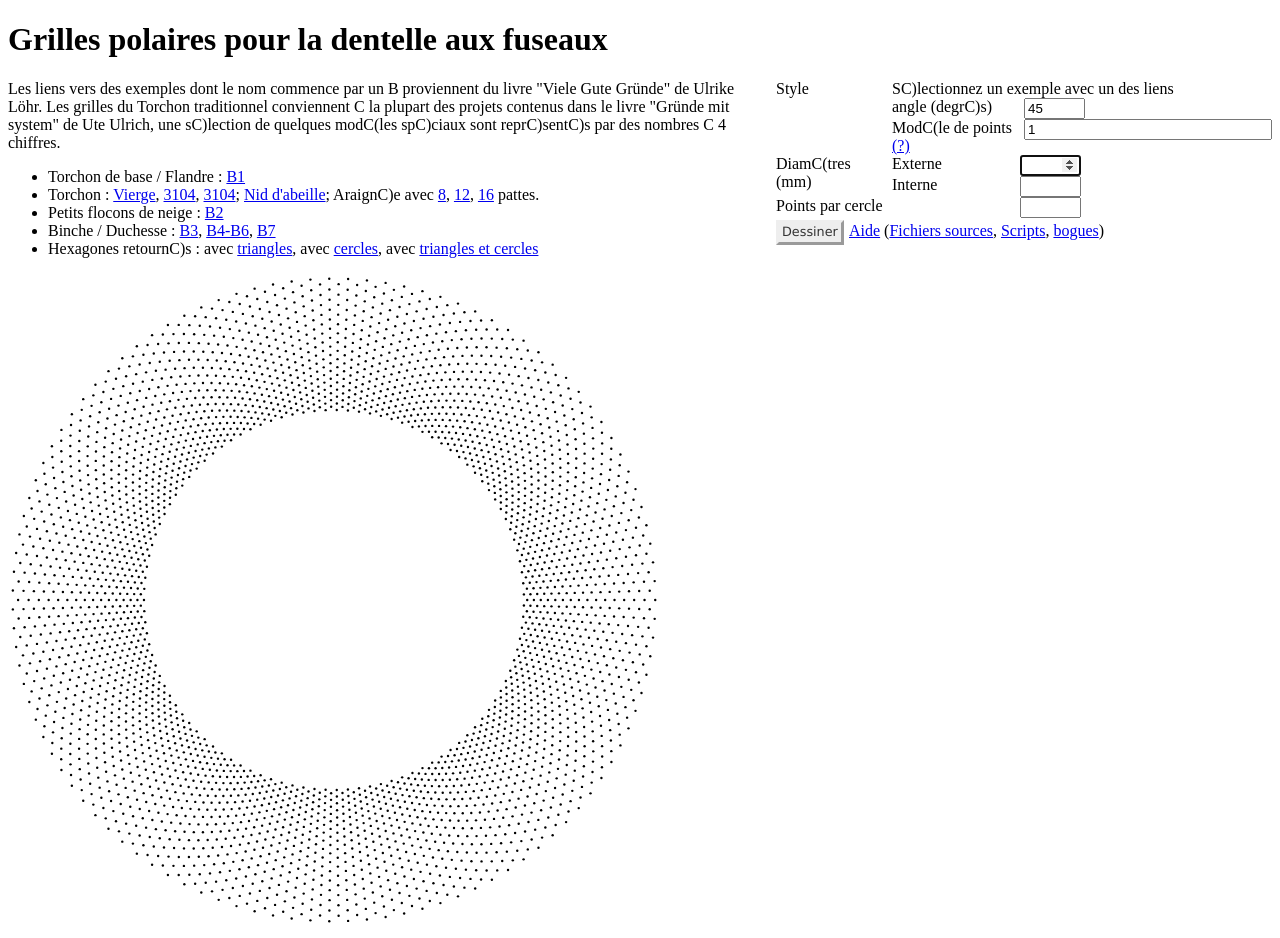
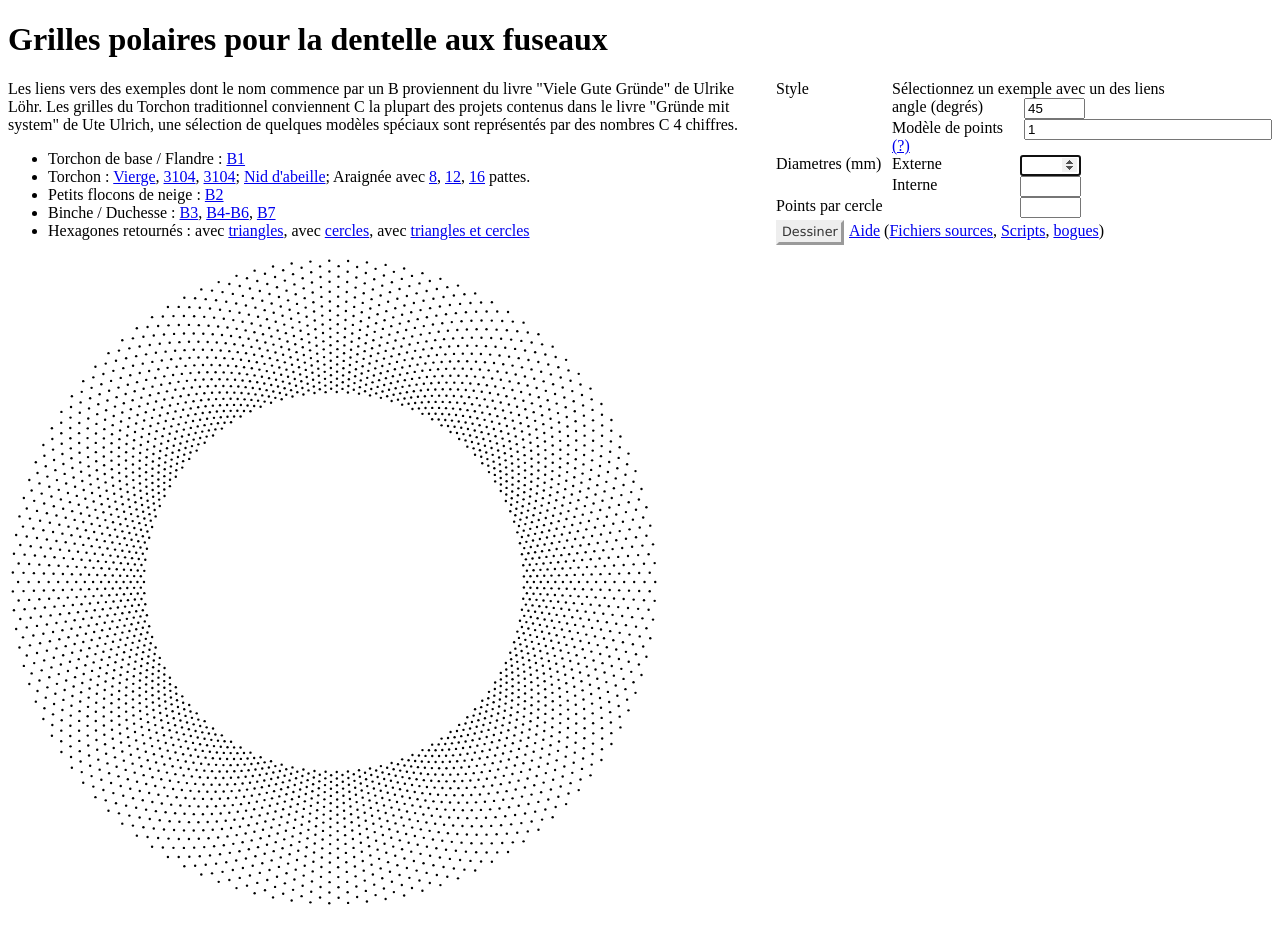
Before and after one commit to d-bl/polar-grids, a Jekyll site: the page docs/index_fr.html, which Jekyll copies as it is, in a window 1280 px wide. Built offline with Jekyll 4.4.1, drawn with Linux system fonts in a browser that asks for light colours.

Commit message:
broken links, accents

```diff
--- a/docs/index.html
+++ b/docs/index.html
@@ -43,7 +43,7 @@
           <label for="angle">pattern of dots</label>
           <input id="dotPattern" name="dotPattern" list="dotPatterns" pattern="[012]+(,[012]+)*">
           <br>
-          <a href="https://github.com/jo-pol/DiBL/wiki/About-polar-grids#pattern-of-dots">(?)</a>
+          <a href="help#pattern-of-dots">(?)</a>
           zero = nothing, one = dot, two = circle
       </fieldset>
       <datalist id="dotPatterns">
@@ -64,7 +64,7 @@
       </fieldset>
       <br/>
       <button class="button" type="submit">draw</button>
-      <a href="help/About-polar-grids">help</a>
+      <a href="help">help</a>
       (<a href="https://github.com/d-bl/polar-grids/issues">issues</a>,
       <a href="https://github.com/d-bl/polar-grids/commits">changes</a>,
       <a href="https://github.com/d-bl/polar-grids/">source files</a>,
--- a/docs/index_fr.html
+++ b/docs/index_fr.html
@@ -35,12 +35,12 @@
   <form action="">
       <label for="style">Style </label>
       <fieldset id="style">
-		  SC)lectionnez un exemple avec un des liens
+		  Sélectionnez un exemple avec un des liens
           <br/>
-          <label for="angle">angle (degrC)s) </label>
+          <label for="angle">angle (degrés) </label>
           <input id="angle" name="angle" type="number" min="10" max="80" value="45">
           <br/>
-          <label for="angle">ModC(le de points <a href="https://github.com/jo-pol/DiBL/wiki/About-polar-grids#Pattern-of-dots">(?)</a></label>
+          <label for="angle">Modèle de points <a href="https://github.com/d-bl/polar-grids/help#Pattern-of-dots">(?)</a></label>
           <input id="dotPattern" name="dotPattern" list="dotPatterns" value="1" pattern="[012]+(,[012]+)*">
       </fieldset>
       <datalist id="dotPatterns">
@@ -48,7 +48,7 @@
           <option value="1,1210,1,1012"></option>
       </datalist>
       <br/>
-      <label for="diameters">DiamC(tres (mm) </label>
+      <label for="diameters">Diametres (mm) </label>
       <fieldset id="diameters">
           <label for="outerDiameter">Externe </label><input id="outerDiameter" name="outerDiameter" type="number" min="20" autofocus>
           <br/>
@@ -61,16 +61,16 @@
       </fieldset>
 	  <br/>
       <button class="button" type="submit">Dessiner</button>
-      <a href="https://github.com/jo-pol/DiBL/wiki/About-polar-grids">Aide</a>
-      (<a href="https://github.com/jo-pol/DiBL/tree/gh-pages/polar-grids">Fichiers sources</a>,
-      <a href="https://github.com/jo-pol/DiBL/tree/master/web/grids/src/main/scala/dibl">Scripts</a>,
-      <a href="https://github.com/jo-pol/DiBL/issues">bogues</a>)
+      <a href="https://github.com/d-bl/polar-grids/help">Aide</a>
+      (<a href="https://github.com/d-bl/">Fichiers sources</a>,
+      <a href="https://github.com/d-bl/polar-grids/tree/master/src/main/scala/dibl">Scripts</a>,
+      <a href="https://github.com/d-bl/polar-grids/issues">bogues</a>)
   </form>
   <div>
       <p>
         Les liens vers des exemples dont le nom commence par un B proviennent du livre "<span lang="de">Viele Gute Gr&uuml;nde</span>" de Ulrike L&ouml;hr.
 		Les grilles du Torchon traditionnel conviennent C  la plupart des projets contenus dans le livre "<span lang="de">Gr&uuml;nde mit system</span>" de Ute Ulrich,
-		une sC)lection de quelques modC(les spC)ciaux sont reprC)sentC)s par des nombres C  4 chiffres.
+		une sélection de quelques modèles spéciaux sont représentés par des nombres C  4 chiffres.
       </p>
       <ul>
         <li>Torchon de base / Flandre :
@@ -81,7 +81,7 @@
             <a href="?dotPattern=11101112,0,10111211,0,11121110,0,12111011,0&angle=45&dotsPerRing=120&outerDiameter=170&innerDiameter=100&link=3104">3104</a>,
             <a href="?dotPattern=111001011121,0,001011121111,0,011121111001,0,121111001011,0&angle=45&dotsPerRing=120&outerDiameter=170&innerDiameter=100&link=3104">3104</a>;
             <a href="?dotPattern=1,10,1,01&angle=45&dotsPerRing=120&outerDiameter=170&innerDiameter=100&link=Honeycomb">Nid d'abeille</a>;
-			AraignC)e avec
+			Araignée avec
 			<a href="?dotPattern=100,101,011,010,011,101&angle=45&dotsPerRing=120&outerDiameter=170&innerDiameter=100&link=8">8</a>,
 			<a href="?dotPattern=1001,1010,0110,0101,0110,1010,1001,0101&angle=45&dotsPerRing=120&outerDiameter=170&innerDiameter=100&link=8">12</a>,
 			<a href="?dotPattern=10001,10010,01010,01100,00100,01100,01010,10010,10001,00001&angle=45&dotsPerRing=120&outerDiameter=170&innerDiameter=100&link=8">16</a>
@@ -95,13 +95,13 @@
             <a href="?dotPattern=011,101,211,101,011,121&angle=63&dotsPerRing=120&outerDiameter=170&innerDiameter=100&link=B4">B4-B6</a>,
             <a href="?dotPattern=1,1210,1,1012&angle=63&dotsPerRing=120&outerDiameter=170&innerDiameter=100&link=B7">B7</a>
         </li>
-        <li>Hexagones retournC)s :
+        <li>Hexagones retournés :
             avec <a href="?dotPattern=1,10,1,01&angle=30&dotsPerRing=120&outerDiameter=170&innerDiameter=100">triangles</a>,
             avec <a href="?dotPattern=1,002,1,1,020,1&angle=30&dotsPerRing=120&outerDiameter=170&innerDiameter=100">cercles</a>,
             avec <a href="?angle=30&dotPattern=1,1210,1,01,1,1012,1,01&dotsPerRing=120&outerDiameter=170&innerDiameter=100">triangles et cercles</a>
         </li>
       </ul>
     </div>
-    <div id="container"><p>Vous devez permettre au script java de tC)lC)charger et d'exC)cuter, ou bien essayez un des liens ci-dessus.</p></div>
+    <div id="container"><p>Vous devez permettre au script java de télécharger et d'exécuter, ou bien essayez un des liens ci-dessus.</p></div>
 </body>
 </html>
```
